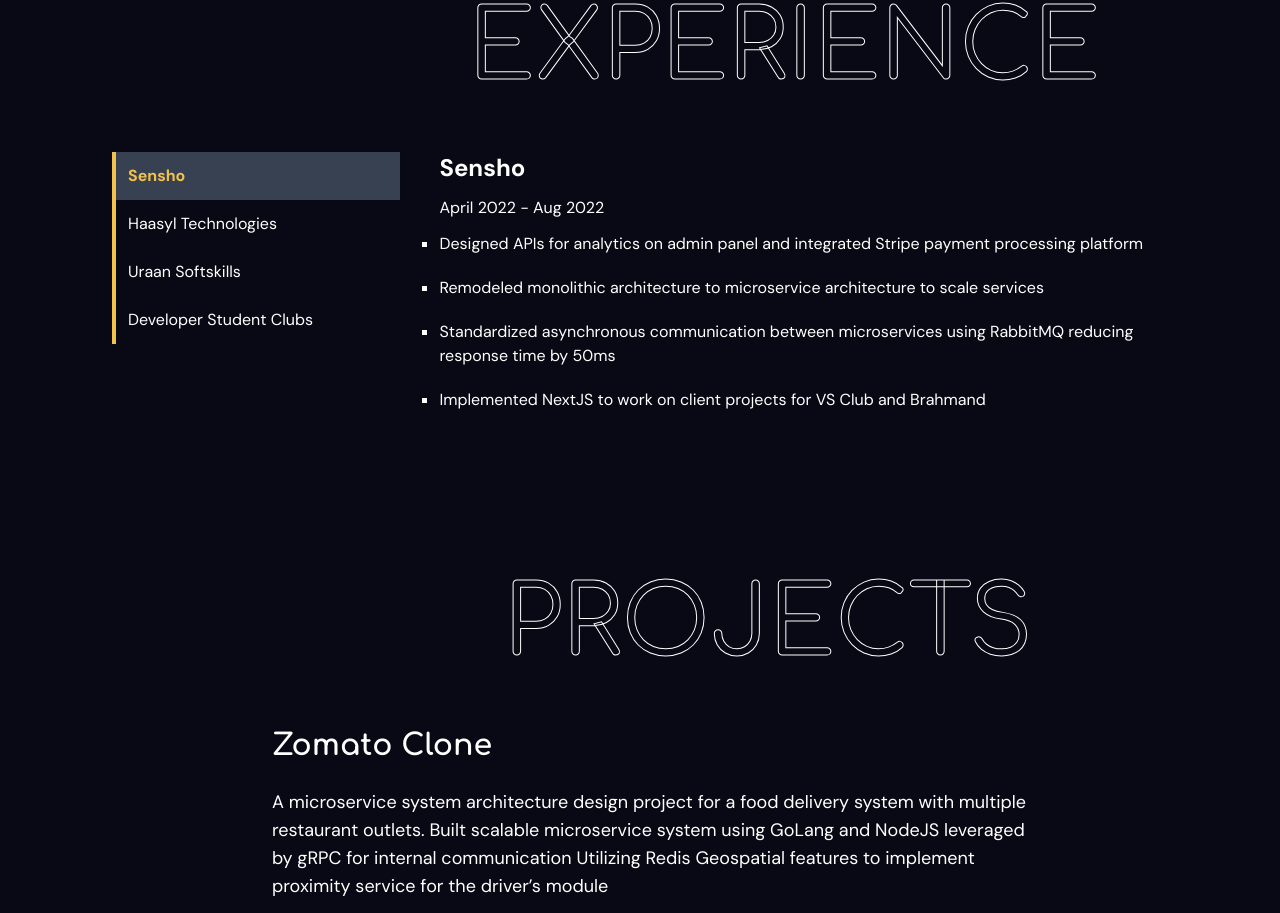
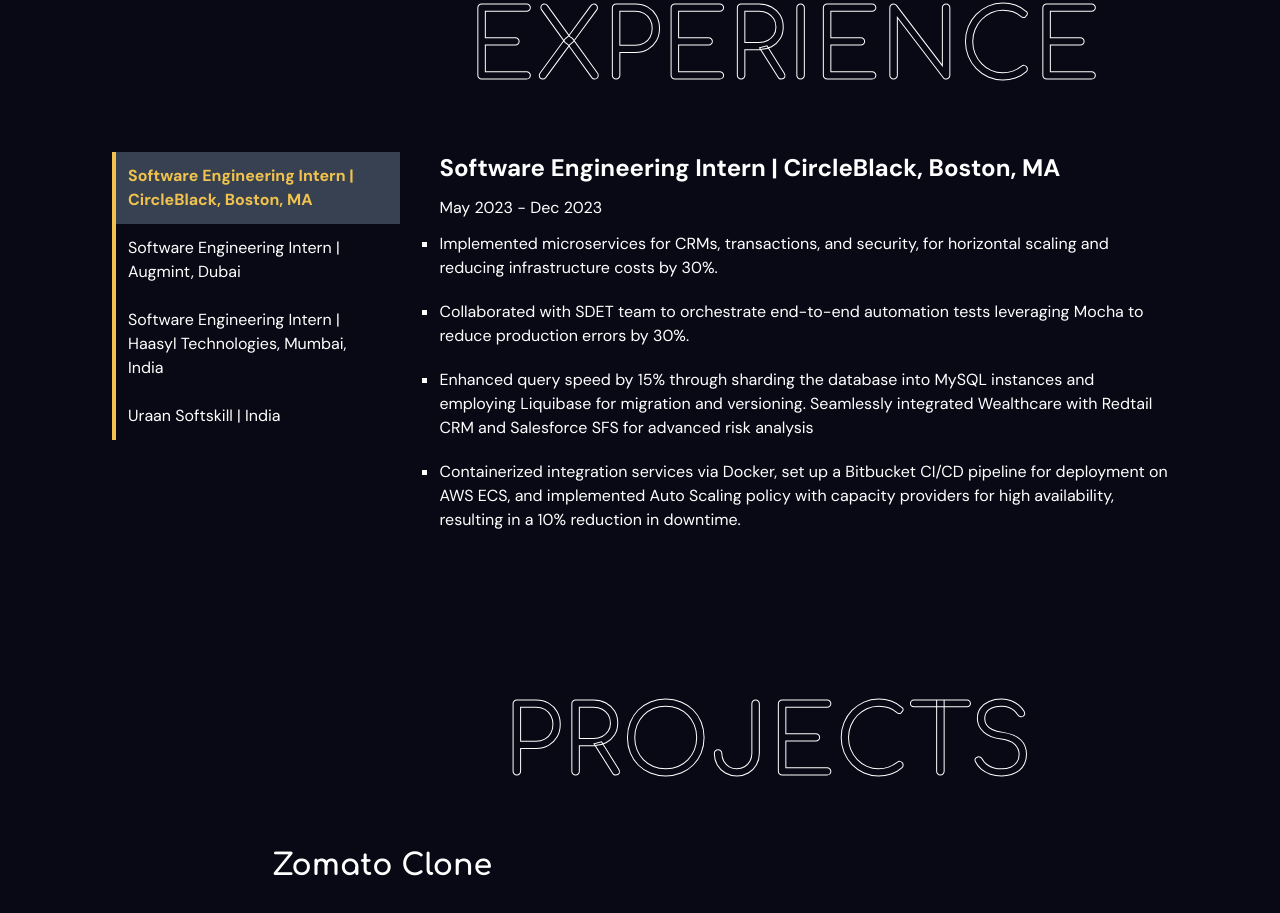
Before and after one commit to jainam240101/Portfolio, a Next.js app: page / in a window 1280 px wide. Shown: the part 1340-2253 px from the top of the page. Built offline with nearby package versions, Linux system fonts and the light colour scheme.

Commit message:
Changed Work Experience

```diff
--- a/Components/data/experienceData.js
+++ b/Components/data/experienceData.js
@@ -1,36 +1,37 @@
 /** @format */
 
 export const Data = {
-  Sensho: {
-    Duration: "April 2022 - Aug 2022",
+  "Software Engineering Intern | CircleBlack, Boston, MA ": {
+    Duration: "May 2023 - Dec 2023",
     points: [
-      "Designed APIs for analytics on admin panel and integrated Stripe payment processing platform",
-      "Remodeled monolithic architecture to microservice architecture to scale services",
-      "Standardized asynchronous communication between microservices using RabbitMQ reducing response time by 50ms",
-      "Implemented NextJS to work on client projects for VS Club and Brahmand",
+      "Implemented microservices for CRMs, transactions, and security, for horizontal scaling and reducing infrastructure costs by 30%.",
+      "Collaborated with SDET team to orchestrate end-to-end automation tests leveraging Mocha to reduce production errors by 30%.",
+      "Enhanced query speed by 15% through sharding the database into MySQL instances and employing Liquibase for migration and versioning. Seamlessly integrated Wealthcare with Redtail CRM and Salesforce SFS for advanced risk analysis",
+      "Containerized integration services via Docker, set up a Bitbucket CI/CD pipeline for deployment on AWS ECS, and implemented Auto Scaling policy with capacity providers for high availability, resulting in a 10% reduction in downtime.",
     ],
   },
-  "Haasyl Technologies": {
-    Duration: "July 2021 - March 2022",
+  "Software Engineering Intern | Augmint, Dubai": {
+    Duration: "Feb 2022 - Aug 2022",
     points: [
-      "Developed eKYC and eNach flow for validation of users on RBI (Reserve Bank of India) platform to get their microloans sanctioned",
-      "Integrated Easebuzz, a payment gateway to automate money transfers using cron jobs and removing manual dependency by 90%",
-      "Programmed robust transaction APIs that handled more than 10,000 transactions managing around 17 lakhs INR (21,300 USD approximately)",
-      "Engineered APIs for Admin Panel to track users’ transactions, manage fraudulent transactions and default payment flow",
+      "Architected primary database in MongoDB and implemented REST APIs using NodeJS with a hexagonal microservices architecture, achieving a response time of 50ms. Integrated RabbitMQ for asynchronous processing of 1000+ transactions requests/minute.",
+      "Developed a component library utilizing ReactJS, StoryBook, and SASS leading to a 30% reduction in development time.",
+      "Engineered Jest unit tests for component testing, resulting in a 25% reduction in runtime errors. Implemented a CI/CD pipeline usingGitHub Actions for seamless deployment across development, staging, and production environments on AWS Amplify.",
     ],
   },
-  "Uraan Softskills": {
+  "Software Engineering Intern | Haasyl Technologies, Mumbai, India": {
+    Duration: "July 2021 - Feb 2022",
+    points: [
+      "Revamped the web app user interface to make it smooth using ReactJS, SASS, and Redux to increase user growth by 20%.",
+      "Developed role-specific admin panels and transaction APIs with NodeJS and GraphQL, facilitating $21,300 in loan transactions through seamless integration with Stripe. Utilized MySQL transactions to process secure database commits and rollbacks.",
+      "Implemented a streamlined Jenkins CI/CD pipeline, automating testing and deployment on AWS EC2 instances. Increased render speed by 30% through the usage of AWS S3 for static web page deployment.",
+    ],
+  },
+  "Uraan Softskill | India": {
     Duration: "April 2021 - June 2021",
     points: [
-      "Collaborated with the designing team to revamp Learnreel, an eLearning web application using ReactJS and Redux to improve the page reload speed by 100ms",
-      "Built APIs using NodeJS for JWT authentication and flow to upload videos and courses to AWS S3",
-    ],
-  },
-  "Developer Student Clubs": {
-    Duration: "Jan 2021 - April 2021",
-    points: [
-      "Irident Inc. is an AI startup that does investment management to generate alpha in market sectors.",
-      "Applied Deep Learning technologies in Investment Management to outperform the benchmark on a risk-adjusted basis while identifying new alpha drivers. (Benchmark: Russel 1000 Index)",
+      "Developed a ReactJS and SASS powered component library to minimize development time by 30% across other projects",
+      "Created staging and production servers on AWS EC2 and configured Nginx to evenly distribute traffic and handle high loads",
+      "Revamped Learnreels web app with ReactJS and Redux, achieving 100ms boost in response time to improve user experience",
     ],
   },
 };
```
